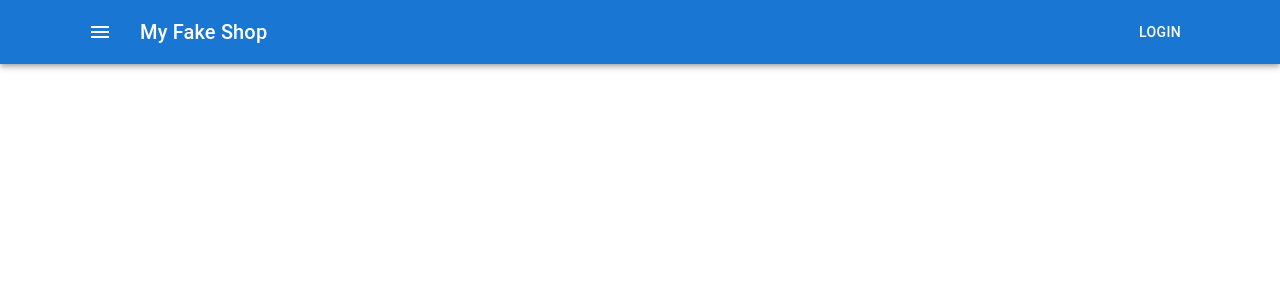
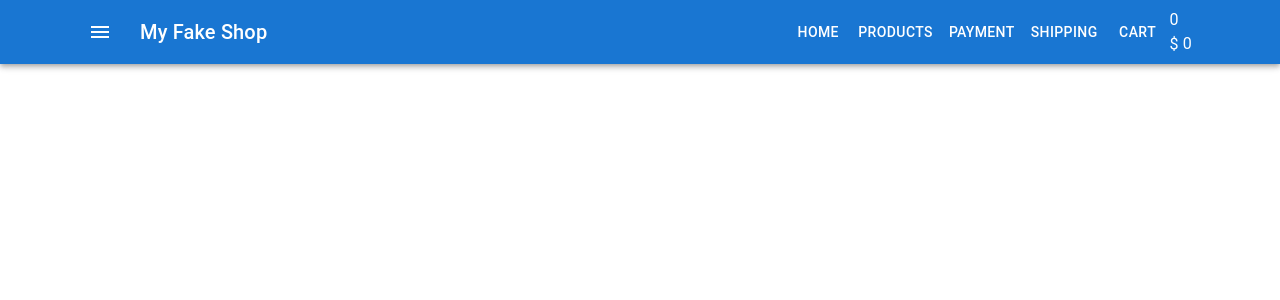
Before and after one commit to Marchello3007/react-fake-shop, a React (Create React App) app: page / in a window 1280 px wide. Shown: the top 300 px of the page. Built offline with nearby package versions, Linux system fonts and the light colour scheme.

Commit message:
add Menu and CartHeader

```diff
--- /dev/null
+++ b/src/components/Menu/Menu.tsx
@@ -0,0 +1,18 @@
+import React from 'react'
+import { Button } from '@mui/material'
+
+type Props = {}
+
+const Menu = (props: Props) => {
+    return (
+        <>
+            <Button color="inherit">Home</Button>
+            <Button color="inherit">Products</Button>
+            <Button color="inherit">Payment</Button>
+            <Button color="inherit">Shipping</Button>
+            <Button color="inherit">Cart</Button>
+        </>
+    )
+}
+
+export default Menu
--- /dev/null
+++ b/src/container/CartHeader/CartHeader.tsx
@@ -0,0 +1,14 @@
+import React from 'react'
+
+type Props = {}
+
+const CartHeader = (props: Props) => {
+    return (
+        <div>
+            <div>0</div>
+            <div>$ 0</div>
+        </div>
+    )
+}
+
+export default CartHeader
--- a/src/container/Header/Header.tsx
+++ b/src/container/Header/Header.tsx
@@ -1,13 +1,13 @@
-import React from 'react'
 import {
     Container,
     AppBar,
     Toolbar,
     IconButton,
     Typography,
-    Button,
 } from '@mui/material'
 import MenuIcon from '@mui/icons-material/Menu'
+import Menu from 'components/Menu/Menu'
+import CartHeader from 'container/CartHeader/CartHeader'
 
 type Props = {}
 
@@ -32,7 +32,8 @@
                     >
                         My Fake Shop
                     </Typography>
-                    <Button color="inherit">Login</Button>
+                    <Menu />
+                    <CartHeader />
                 </Toolbar>
             </Container>
         </AppBar>
```
